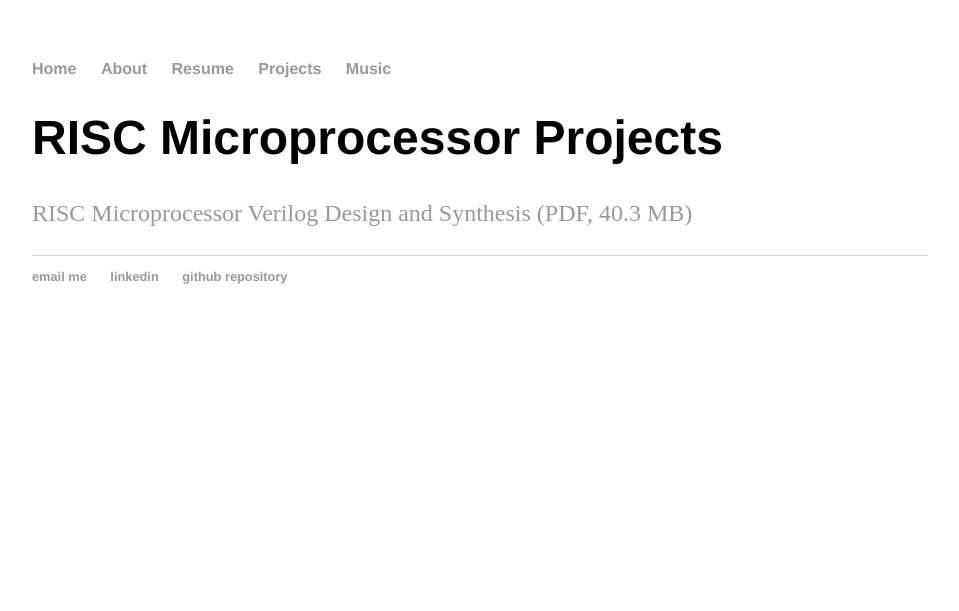
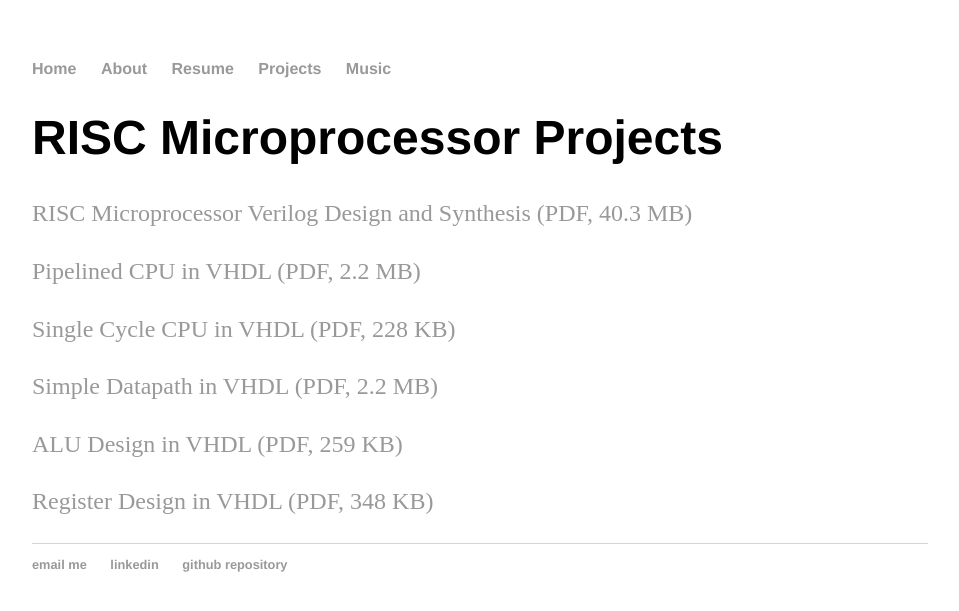
Before and after one commit to zackfravel/zackfravel.github.io, a Jekyll site: the page built from _posts/2016-12-08-RISC.md, in a window 1280 px wide. Shown: the top 611 px of the page, without its empty margins (160-1119 px from the left). Built offline with Jekyll 4.4.1, drawn with Linux system fonts in a browser that asks for light colours.

Commit message:
Update 2016-12-08-RISC.md

```diff
--- a/_posts/2016-12-08-RISC.md
+++ b/_posts/2016-12-08-RISC.md
@@ -4,3 +4,13 @@ title: "RISC Microprocessor Projects"
 ---
 
 [RISC Microprocessor Verilog Design and Synthesis (PDF, 40.3 MB)](https://zackfravel.github.io/assets/pdf/RISC.pdf)
+
+[Pipelined CPU in VHDL (PDF, 2.2 MB)](https://zackfravel.github.io/assets/pdf/pipeline.pdf)
+
+[Single Cycle CPU in VHDL (PDF, 228 KB)](https://zackfravel.github.io/assets/pdf/cpu.pdf)
+
+[Simple Datapath in VHDL (PDF, 2.2 MB)](https://zackfravel.github.io/assets/pdf/datapath.pdf)
+
+[ALU Design in VHDL (PDF, 259 KB)](https://zackfravel.github.io/assets/pdf/alu.pdf)
+
+[Register Design in VHDL (PDF, 348 KB)](https://zackfravel.github.io/assets/pdf/register.pdf)
```
